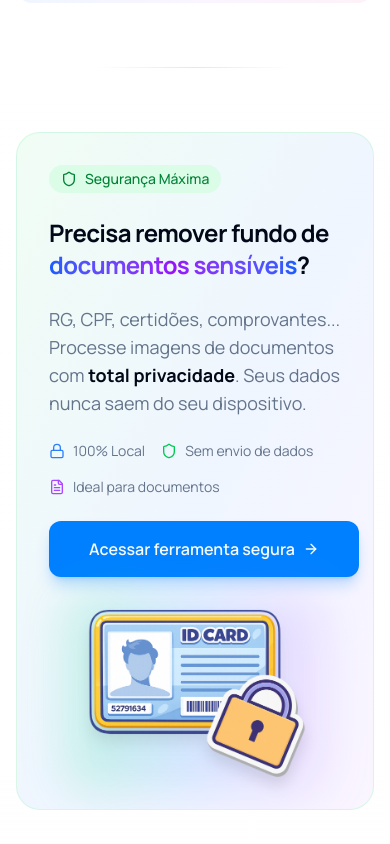
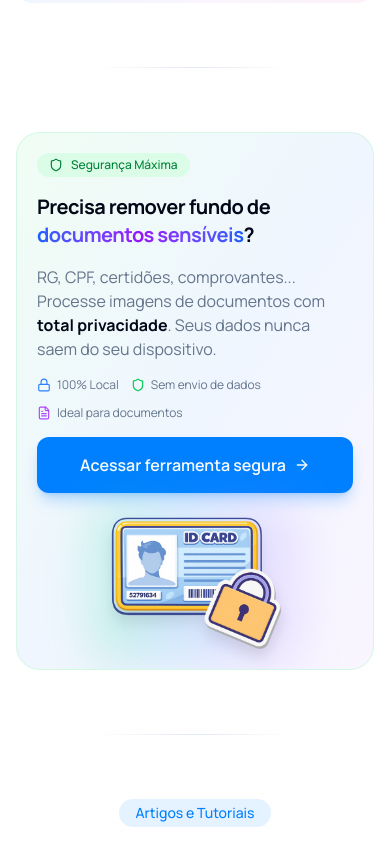
Before and after one commit to LuSrodri/canva-copy, a React (Vite) app: page / in a window 390 px wide. Shown: the part 9300-10144 px from the top of the page. Built offline with nearby package versions, Linux system fonts and the light colour scheme; no server answers.

Commit message:
feat: enhance layout and styling of DocumentsPromo component for improved readability and user experience

```diff
--- a/src/components/DocumentsPromo.jsx
+++ b/src/components/DocumentsPromo.jsx
@@ -10,42 +10,42 @@ export const DocumentsPromo = memo(function DocumentsPromo() {
     <div className="relative overflow-hidden rounded-3xl bg-gradient-to-br from-green-50 via-blue-50 to-purple-50 border border-green-200/50">
       <div className="absolute inset-0 bg-grid-pattern opacity-5" />
 
-      <div className="relative grid grid-cols-1 lg:grid-cols-2 gap-8 p-8 lg:p-12 items-center">
+      <div className="relative grid grid-cols-1 lg:grid-cols-2 gap-6 sm:gap-8 p-5 sm:p-8 lg:p-12 items-center">
         {/* Content */}
-        <div className="space-y-6">
-          <div className="inline-flex items-center gap-2 px-3 py-1 rounded-full bg-green-100 text-green-700 text-sm font-medium">
-            <Shield className="w-4 h-4" />
+        <div className="space-y-4 sm:space-y-6">
+          <div className="inline-flex items-center gap-2 px-3 py-1 rounded-full bg-green-100 text-green-700 text-xs sm:text-sm font-medium">
+            <Shield className="w-3.5 h-3.5 sm:w-4 sm:h-4" />
             Segurança Máxima
           </div>
 
-          <h2 className="text-2xl sm:text-3xl lg:text-4xl font-bold tracking-tight">
+          <h2 className="text-xl sm:text-3xl lg:text-4xl font-bold tracking-tight">
             Precisa remover fundo de{' '}
             <span className="text-gradient">documentos sensíveis</span>?
           </h2>
 
-          <p className="text-muted-foreground text-lg">
+          <p className="text-muted-foreground text-base sm:text-lg">
             RG, CPF, certidões, comprovantes... Processe imagens de documentos com{' '}
             <strong className="text-foreground">total privacidade</strong>.
             Seus dados nunca saem do seu dispositivo.
           </p>
 
-          <div className="flex flex-wrap gap-4 text-sm text-muted-foreground">
-            <div className="flex items-center gap-2">
-              <Lock className="w-4 h-4 text-blue-500" />
+          <div className="flex flex-wrap gap-3 sm:gap-4 text-xs sm:text-sm text-muted-foreground">
+            <div className="flex items-center gap-1.5 sm:gap-2">
+              <Lock className="w-3.5 h-3.5 sm:w-4 sm:h-4 text-blue-500" />
               100% Local
             </div>
-            <div className="flex items-center gap-2">
-              <Shield className="w-4 h-4 text-green-500" />
+            <div className="flex items-center gap-1.5 sm:gap-2">
+              <Shield className="w-3.5 h-3.5 sm:w-4 sm:h-4 text-green-500" />
               Sem envio de dados
             </div>
-            <div className="flex items-center gap-2">
-              <FileText className="w-4 h-4 text-purple-500" />
+            <div className="flex items-center gap-1.5 sm:gap-2">
+              <FileText className="w-3.5 h-3.5 sm:w-4 sm:h-4 text-purple-500" />
               Ideal para documentos
             </div>
           </div>
 
           <Link to="/remover-fundo-documentos-com-seguranca">
-            <Button size="lg" className="gap-2 btn-glow">
+            <Button size="lg" className="gap-2 btn-glow w-full sm:w-auto">
               Acessar ferramenta segura
               <ArrowRight className="w-4 h-4" />
             </Button>
@@ -64,7 +64,7 @@ export const DocumentsPromo = memo(function DocumentsPromo() {
               alt="Remover fundo de documentos com segurança"
               width={280}
               height={280}
-              className="relative w-56 sm:w-64 lg:w-72 h-auto drop-shadow-xl group-hover:scale-105 transition-transform duration-300"
+              className="relative w-44 sm:w-64 lg:w-72 h-auto drop-shadow-xl group-hover:scale-105 transition-transform duration-300"
               loading="lazy"
             />
           </Link>
```
